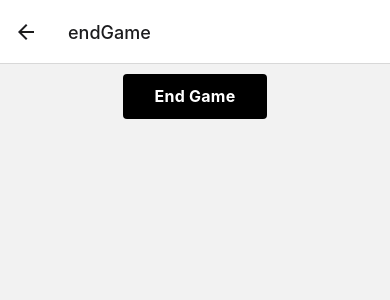
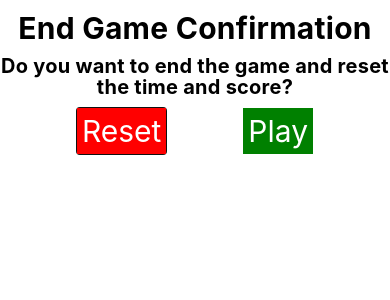
Before and after one commit to idanbendavid/scoreboard, a React Native app: screen /endGame in a window 390 px wide. Shown: the top 300 px of the page. Built offline with nearby package versions, Linux system fonts and the light colour scheme.

Commit message:
main changes - end game component
stopwatch component activates end game component
ui adjustments to scoreboard and end game components

```diff
--- a/src/components/common/stopwatch.js
+++ b/src/components/common/stopwatch.js
@@ -1,10 +1,12 @@
 import React, { useState, useEffect } from 'react';
 import { Text, View, StyleSheet } from 'react-native';
 import { FontAwesome } from '@expo/vector-icons';
+import EndGame from '../screens/endGame';
 
 
 const Stopwatch = ({ isRunning, setIsRunning, setResetScore }) => {
   const [elapsedSeconds, setElapsedSeconds] = useState(0);
+  const [modalVisible, setModalVisible] = useState(false);
 
   useEffect(() => {
     let interval;
@@ -25,12 +27,6 @@ const Stopwatch = ({ isRunning, setIsRunning, setResetScore }) => {
 
   const handleStop = () => {
     setIsRunning(false);
-  };
-
-  const handleReset = () => {
-    setElapsedSeconds(0);
-    setIsRunning(false);
-    setResetScore(true);
   };
 
   const formatTime = (totalSeconds) => {
@@ -54,10 +50,13 @@ const Stopwatch = ({ isRunning, setIsRunning, setResetScore }) => {
         {isRunning &&
           <>
             <FontAwesome name="pause-circle" style={styles.pause} onPress={handleStop} />
-            <FontAwesome name="stop-circle" style={styles.stop} onPress={handleReset} />
+            <FontAwesome name="stop-circle" style={styles.stop} onPress={() => setModalVisible(true)} />
           </>
         }
       </View>
+      {modalVisible &&
+        <EndGame modalVisible={modalVisible} setModalVisible={setModalVisible} setElapsedSeconds={setElapsedSeconds} setIsRunning={setIsRunning} setResetScore={setResetScore} />
+      }
     </View>
   );
 };
--- a/src/components/screens/endGame.js
+++ b/src/components/screens/endGame.js
@@ -1,67 +1,85 @@
-import React, { useState, useEffect } from 'react';
-import { View, Modal, Button, Text, StyleSheet, TouchableOpacity  } from 'react-native';
+import React, { useEffect } from 'react';
+import { View, Modal, Pressable, Text, StyleSheet } from 'react-native';
 import setOrientation from '../common/orientation';
-import * as ScreenOrientation from 'expo-screen-orientation';
 
 
-const EndGame = () => {
-  const [modalVisible, setModalVisible] = useState(false);
+const EndGame = ({ modalVisible, setModalVisible, setElapsedSeconds, setIsRunning, setResetScore }) => {
 
-  const handleSave = () => {
+  const continueToPlay = () => {
     setModalVisible(false);
+    setIsRunning(true);
   };
 
-  const handleDiscard = () => {
+  const resetGameData = () => {
+    setIsRunning(false);
+    setElapsedSeconds(0);
+    setResetScore(true);
     setModalVisible(false);
   };
 
   useEffect(() => {
     setOrientation('landscape');
 
-    return () => {
-      // Unlock orientation when component is unmounted
-      ScreenOrientation.unlockAsync();
-    };
-  }, []);
+    if (modalVisible) {
+      setIsRunning(false);
+    }
+  }, [setOrientation]);
 
   return (
-    <View style={styles.endGameContainer}>
-      <Modal visible={modalVisible} animationType="slide">
+    <View>
+      <Modal visible={modalVisible} animationType="fade" >
         <View>
-          <Text>End Game Confirmation</Text>
-          <Text>Do you want to save the game or discard it?</Text>
-          <Button title="Save" onPress={handleSave} />
-          <Button title="Discard" onPress={handleDiscard} />
+          <Text style={styles.headline}>End Game Confirmation</Text>
+          <Text style={styles.question}>Do you want to end the game and reset the time and score?</Text>
+          <View style={styles.modalActions}>
+            <Pressable title="reset" onPress={resetGameData}>
+              <Text style={styles.reset}>reset</Text>
+            </Pressable>
+            <Pressable title="play" onPress={continueToPlay}>
+              <Text style={styles.play}>play</Text>
+            </Pressable>
+          </View>
         </View>
       </Modal>
-      <TouchableOpacity title="End Game" onPress={() => setModalVisible(true)} style={styles.endGameDisplay}>
-      <Text style={styles.text}>End Game</Text>
-      </TouchableOpacity>
     </View>
   );
 };
 
 const styles = StyleSheet.create({
-  endGameContainer:{
-    alignItems: 'center',
+  headline: {
+    fontSize: 30,
+    fontWeight: 'bold',
+    letterSpacing: 0.25,
+    textAlign: 'center',
     marginTop: 10
   },
-  endGameDisplay:{
-    alignItems: 'center',
-    justifyContent: 'center',
-    paddingVertical: 12,
-    paddingHorizontal: 32,
-    borderRadius: 4,
-    elevation: 3,
-    backgroundColor: 'black',
-  },
-  text: {
-    fontSize: 16,
+  question: {
+    fontSize: 20,
     lineHeight: 21,
     fontWeight: 'bold',
     letterSpacing: 0.25,
+    textAlign: 'center',
+    marginVertical: 10
+  },
+  modalActions: {
+    flexDirection: 'row',
+    justifyContent: 'space-evenly',
+    alignItems: 'center'
+  },
+  play: {
+    backgroundColor: 'green',
     color: 'white',
+    fontSize: 30,
+    textTransform:'capitalize',
+    padding: 5
   },
+  reset: {
+    backgroundColor: 'red',
+    color: 'white',
+    fontSize: 30,
+    textTransform:'capitalize',
+    padding: 5
+  }
 })
 
 export default EndGame;
--- a/src/components/screens/scoreboard.js
+++ b/src/components/screens/scoreboard.js
@@ -5,7 +5,6 @@ import * as ScreenOrientation from 'expo-screen-orientation';
 import Stopwatch from '../common/stopwatch';
 import HandleTeamsScores from '../points/teamScores';
 import LazyLoadingImage from '../common/lazyLoading';
-import EndGame from '../screens/endGame';
 
 
 export default function Scoreboard({ route }) {
@@ -27,7 +26,6 @@ export default function Scoreboard({ route }) {
             <View style={styles.board}>
                 <Stopwatch isRunning={isRunning} setIsRunning={setIsRunning} setResetScore={setResetScore}/>
                 <HandleTeamsScores home={teamNames.home} away={teamNames.away} points={points} sport={sport} isRunning={isRunning} resetScore={resetScore} setResetScore={setResetScore}/>
-                <EndGame />
             </View>
         </>
     )
@@ -41,10 +39,8 @@ const styles = StyleSheet.create({
         width: '60%',
         height: '100%',
         marginHorizontal: 160,
-        marginVertical: 40,
-        flex: 3,
-        flexDirection: 'column',
-        justifyContent: 'space-between',
+        marginVertical: 60,
+        flex: 2,
         padding: 5,
         alignItems: 'stretch'
     }
```
